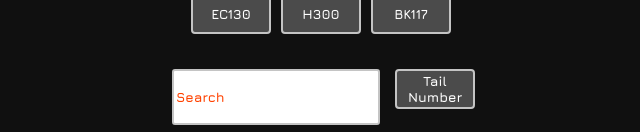
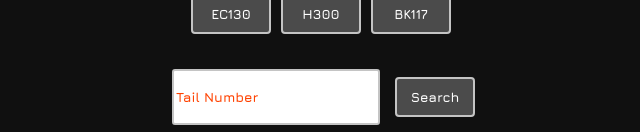
Before and after one commit to kennedymark680/community_write_up, a React (Create React App) app in the folder client/: page / in a window 1280 px wide. Shown: the part 864-996 px from the top of the page, without its empty margins (319-959 px from the left). Built offline with nearby package versions, Linux system fonts and the light colour scheme; no server answers.

Commit message:
Fixed search bar / button bug

```diff
--- a/client/src/App.css
+++ b/client/src/App.css
@@ -118,10 +118,10 @@ link {
 
 @keyframes move {
   0% {
-    transform: translateY(0) rotate(0deg);
+    transform: translateY(0);
   }
   50% {
-    transform: translateY(15px) rotate(0deg);
+    transform: translateY(15px);
   }
 }
 
--- a/client/src/App.js
+++ b/client/src/App.js
@@ -10,8 +10,11 @@ import axios from 'axios'
 function App() {
   const navigate = useNavigate()
   const aircraftIds = ['62431656a7fb4be52a53a850']
+  const [aircraftArray, setAircraftArray] = useState([])
+  const [search, setSearch] = useState(false)
   const [searchQuery, setSearchQuery] = useState('')
   const [searchResults, setSearchResults] = useState([])
+  const [searchBarResults, setSearchBarResults] = useState([])
   const [formValue, setFormValue] = useState({
     title: '',
     date: '',
@@ -39,6 +42,16 @@ function App() {
       maintenance_comment: ''
     })
     console.log('Submitted')
+  }
+
+  useEffect(() => {
+    getAircraftId()
+  }, [])
+
+  const getAircraftId = async () => {
+    const res = await axios.get(`http://localhost:3001/aircraftIds`)
+    setAircraftArray(res.data)
+    // console.log(aircraftArray[0]._id)
   }
 
   const getDiscrep = async (aircraftId) => {
@@ -88,14 +101,18 @@ function App() {
 
   const handleSearchChange = (e) => {
     const searchQuery = e.target
-    console.log(searchQuery.value)
     setSearchQuery(searchQuery.value)
   }
 
   const getDiscrepBySearch = async (aircraft) => {
-    const res = await axios.put(
-      `http://localhost:3001/search?tail_number=${aircraft}`
-    )
+    if (searchQuery) {
+      const res = await axios.get(
+        `http://localhost:3001/search?tail_number=${aircraft}`
+      )
+      setSearchBarResults(res.data)
+      setSearch(true)
+      navigate(`/list_in_section/${aircraftIds}`)
+    }
   }
 
   const {
@@ -116,8 +133,11 @@ function App() {
           path="/"
           element={
             <Home
+              setSearch={setSearch}
               value={searchQuery}
               handleSearchChange={handleSearchChange}
+              aircraftArray={aircraftArray}
+              getDiscrepBySearch={getDiscrepBySearch}
               aircraftIds={aircraftIds}
               // onSubmit={getSearchResults}
             />
@@ -127,10 +147,12 @@ function App() {
           path="/List_in_Section/:id"
           element={
             <ListInSection
-              searchResults={searchResults}
+              search={search}
+              searchResults={search ? searchBarResults : searchResults}
               getDiscrep={getDiscrep}
               deleteDiscrep={deleteDiscrep}
               updateDiscrep={updateDiscrep}
+              setSearch={setSearch}
             />
           }
         />
--- a/client/src/components/Card.jsx
+++ b/client/src/components/Card.jsx
@@ -16,7 +16,6 @@ const Card = (props) => {
   const showDetails = () => navigate(`/Details/${props.id}`)
 
   checksStatus()
-  console.log(props.id)
 
   return (
     <div className="card">
--- a/client/src/pages/Home.js
+++ b/client/src/pages/Home.js
@@ -1,7 +1,11 @@
+import { useEffect } from 'react'
 import { Link } from 'react-router-dom'
 import Nav from '../components/Nav'
 
 const Home = (props) => {
+  useEffect(() => {
+    props.setSearch(false)
+  }, [])
   return (
     <div className="home-page">
       <Nav />
@@ -23,7 +27,7 @@ const Home = (props) => {
           className="shadow"
         />
         <div className="aircraft-buttons">
-          <Link to={`/list_in_section/${props.aircraftIds[0]}`}>
+          <Link to={`/list_in_section/${props.aircraftArray}`}>
             <button>EC130</button>
           </Link>
           <button>H300</button>
@@ -34,12 +38,13 @@ const Home = (props) => {
             className="form"
             type="text"
             name="search"
-            placeholder="Search"
+            placeholder="Tail Number"
             value={props.searchQuery}
             onChange={props.handleSearchChange}
           />
-          <button onClick={() => props.getDiscrepBySearch(props.searchQuery)}>
-            Tail Number
+
+          <button onClick={() => props.getDiscrepBySearch(props.value)}>
+            Search
           </button>
         </div>
       </div>
--- a/client/src/pages/List_in_Section.js
+++ b/client/src/pages/List_in_Section.js
@@ -8,7 +8,14 @@ const ListInSection = (props) => {
   let { id } = useParams()
 
   useEffect(() => {
-    props.getDiscrep(id)
+    if (props.search) {
+      console.log('test')
+      // props.setSearch(false)
+      return null
+    } else {
+      props.getDiscrep(id)
+    }
+    // props.search ? null : props.getDiscrep(id)
   }, [])
 
   return (
```
Also changed, not shown: 2 other files (tests, documents, lock files or other folders).
